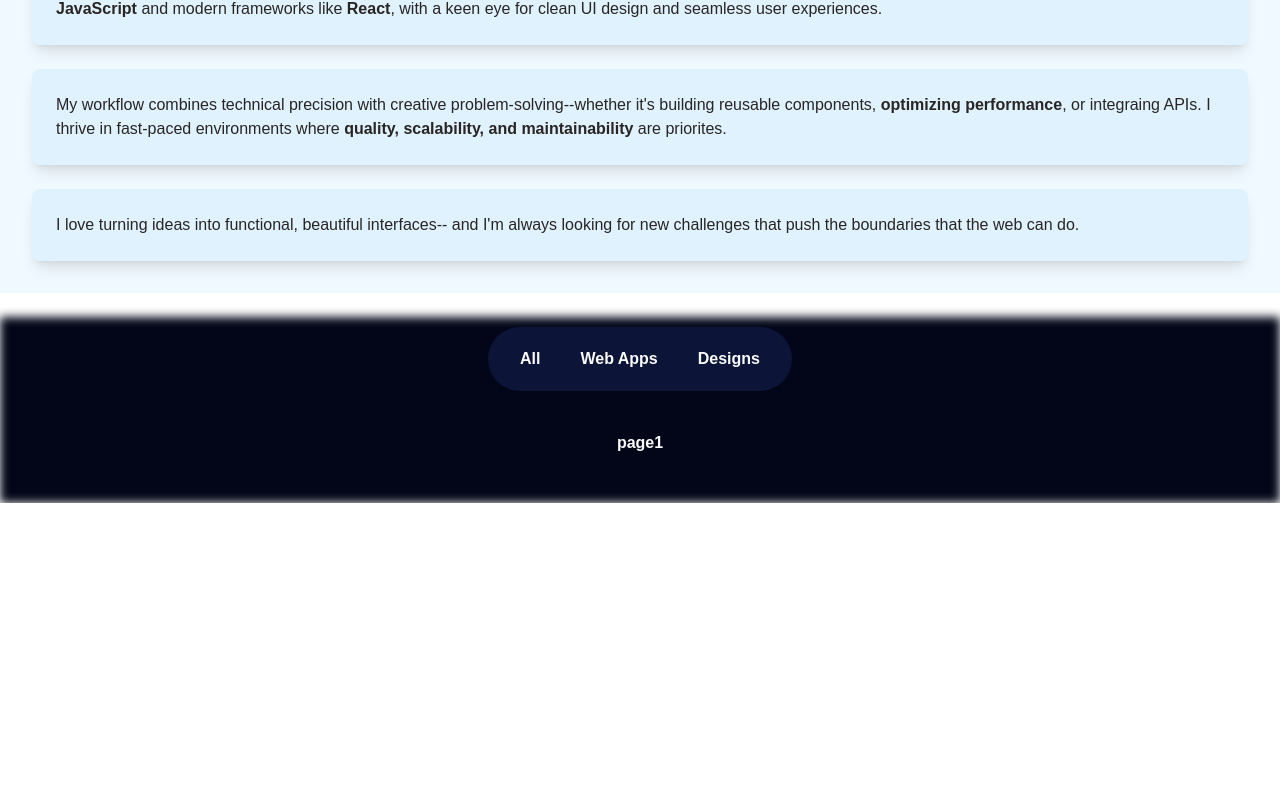
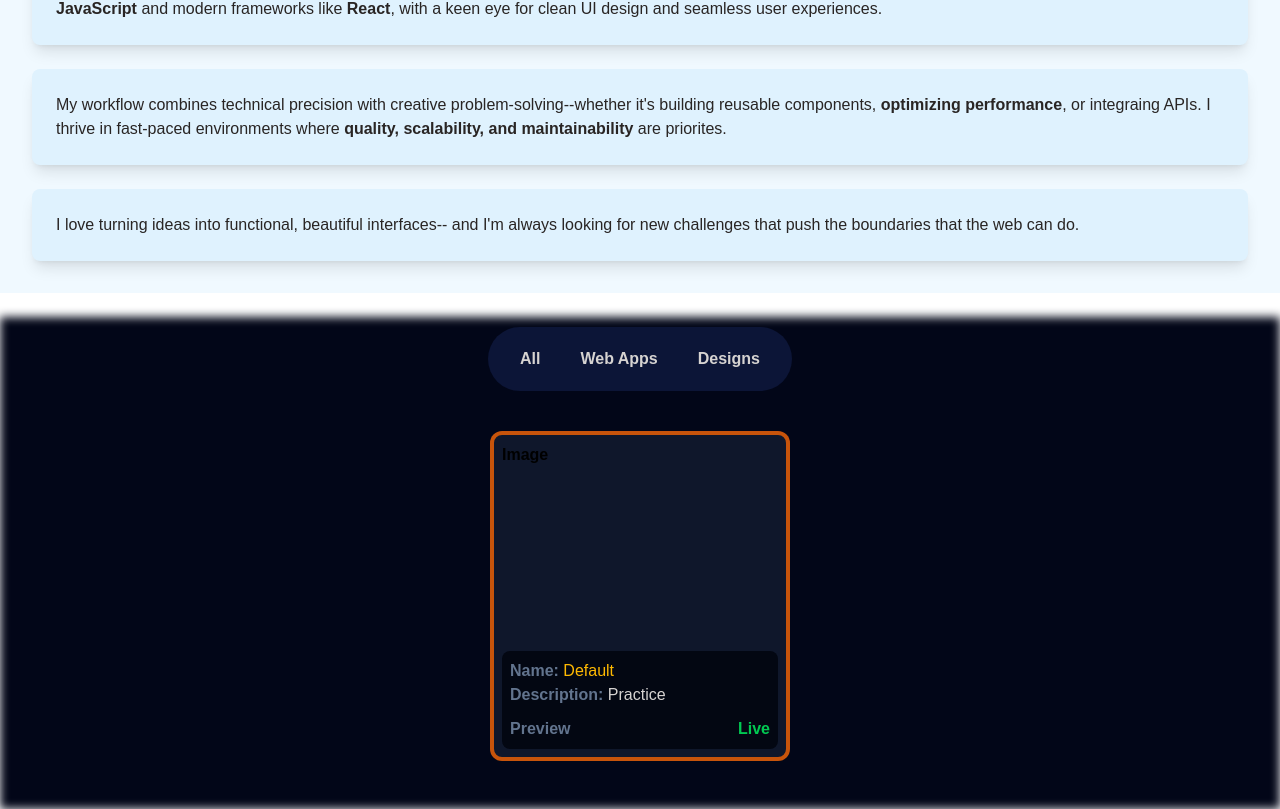
Before and after one commit to Thierry256-dev/Portfolio, a React (Vite) app: page / in a window 1280 px wide. Shown: the part 947-1756 px from the top of the page. Before the commit the page ends 1450 px from the top, so only its background shows below. Built offline with nearby package versions, Linux system fonts and the light colour scheme.

Commit message:
Changing project section parent styles , creating projectsData.js and projectCard.jsx

```diff
--- a/src/App.jsx
+++ b/src/App.jsx
@@ -17,10 +17,10 @@ function App() {
       </section>
       <section
         id="projects"
-        className="relative flex gap-10 flex-col items-center p-6 h-auto text-stone-50 font-bold"
+        className="relative flex gap-10 flex-col items-center p-6 h-auto font-bold"
       >
         <div className="absolute h-full w-screen z-1 bg-slate-950 blur-[5px]"></div>
-        <div className="flex gap-10 px-8 py-5 z-2 bg-blue-950/50 mt-[10px] rounded-full">
+        <div className="flex gap-10 px-8 py-5 z-2 bg-blue-950/50 mt-[10px] rounded-full text-stone-300">
           <NavLink to={`/`} className="hover:decoration-amber-100">
             All
           </NavLink>
--- a/src/Componets/Projects/All.jsx
+++ b/src/Componets/Projects/All.jsx
@@ -1,7 +1,11 @@
+import ProjectCard from "./ProjectCard";
+
 export default function All() {
   return (
     <>
-      <div>page1</div>
+      <div>
+        <ProjectCard />
+      </div>
     </>
   );
 }
--- /dev/null
+++ b/src/Componets/Projects/ProjectCard.jsx
@@ -0,0 +1,25 @@
+export default function ProjectCard() {
+  return (
+    <>
+      <div className="flex flex-col gap-2 bg-slate-900 p-2 rounded-xl w-[300px] border-4 border-orange-500/75">
+        <div className="h-[200px] overflow-hidden rounded-lg">Image</div>
+        <div className="flex flex-col text-slate-500 bg-gray-950 p-2 rounded-lg">
+          <p>
+            <span>Name: </span>
+            <span className="text-amber-400 font-normal">Default</span>
+          </p>
+          <p>
+            <span>Description: </span>
+            <span className="text-stone-300 font-normal">Practice</span>
+          </p>
+          <div className="flex justify-between mt-[10px]">
+            <span>Preview</span>
+            <a href="" className="text-green-500">
+              Live
+            </a>
+          </div>
+        </div>
+      </div>
+    </>
+  );
+}
--- /dev/null
+++ b/src/Componets/Projects/projectsData.js
@@ -0,0 +1,34 @@
+export const data = [
+  {
+    id: "1",
+    name: "app",
+    category: "webapps",
+    link: "",
+    description: "",
+    screenshots: [],
+  },
+  {
+    id: "2",
+    name: "app",
+    category: "webapps",
+    link: "",
+    description: "",
+    screenshots: [],
+  },
+  {
+    id: "3",
+    name: "app",
+    category: "webapps",
+    link: "",
+    description: "",
+    screenshots: [],
+  },
+  {
+    id: "4",
+    name: "app",
+    category: "webapps",
+    link: "",
+    description: "",
+    screenshots: [],
+  },
+];
```
